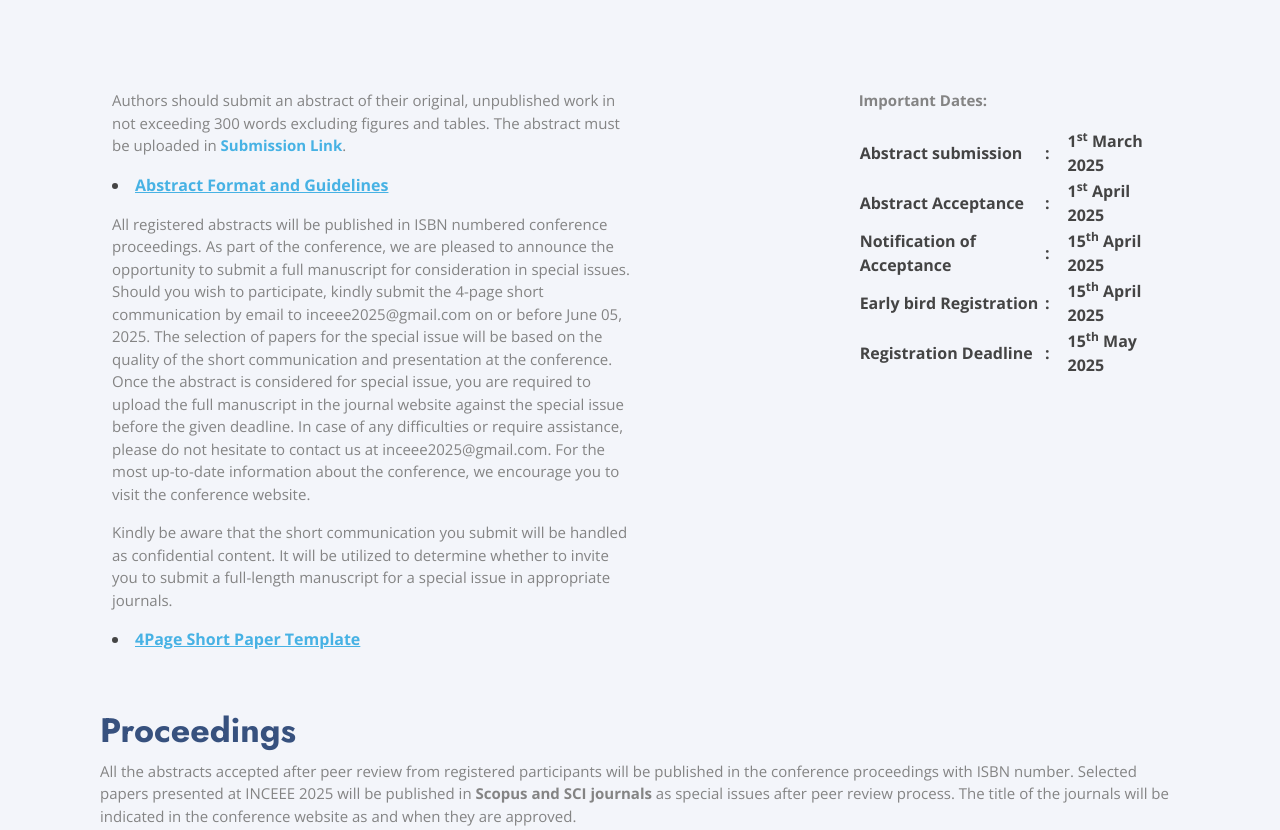
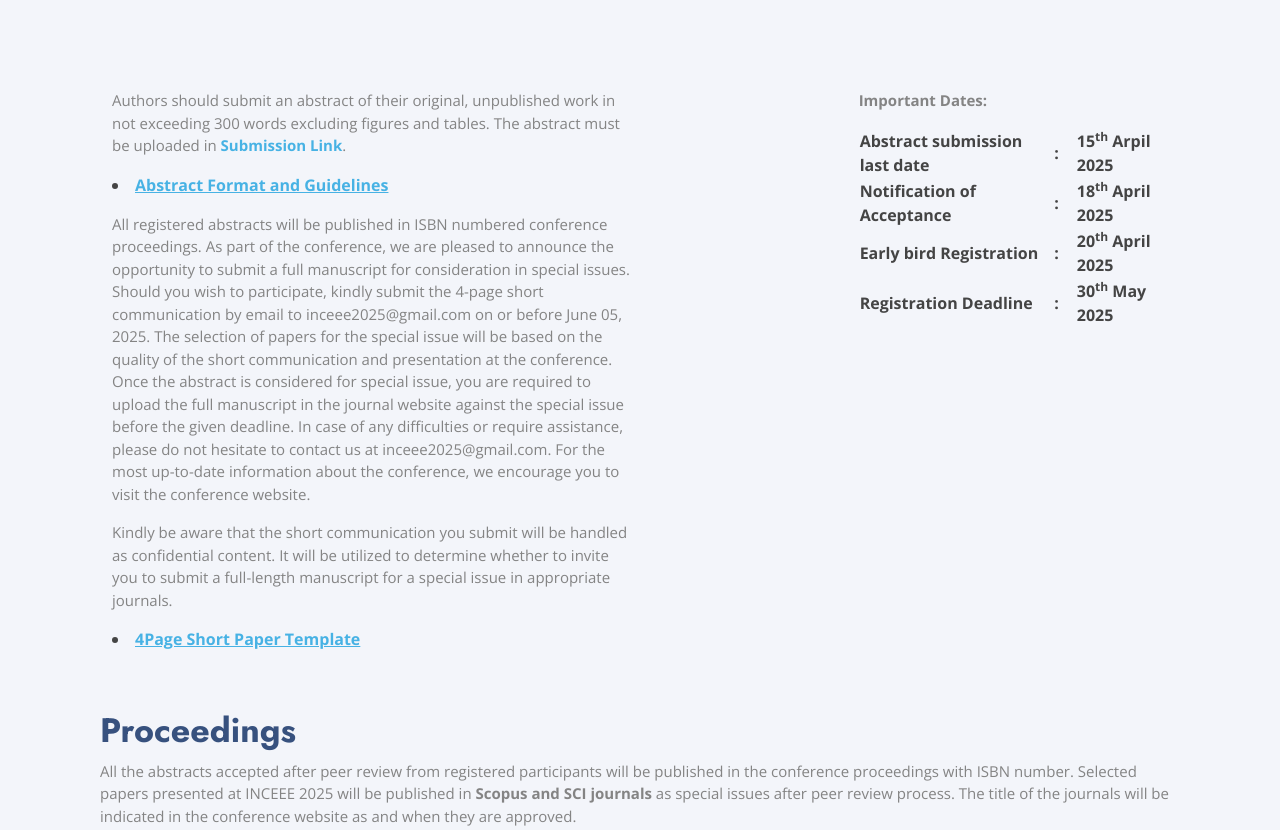
Before and after one commit to vdajayj/inceee-website, a plain HTML site: page index.html in a window 1280 px wide. Shown: the part 2020-2850 px from the top of the page. Drawn offline with nearby package versions, Linux system fonts and the light colour scheme.

Commit message:
update dates

```diff
--- a/assets/css/style.css
+++ b/assets/css/style.css
@@ -14,7 +14,8 @@
   padding: 10px 20px;
 }
 .qr-image {
-  width: 50px;
+  width: 250px;
+  height: 350px;
 }
 
 #update {
--- a/index.html
+++ b/index.html
@@ -220,7 +220,7 @@
         <div class="row content">
           <div class="col-lg-6">
             <p>
-              This conference is third in the series of International Conference on New Frontiers in Chemical, Energy
+              This conference is fourth in the series of International Conference on New Frontiers in Chemical, Energy
               and Environmental Engineering (INCEEE). The first edition of INCEEE was conducted during 20-21, March 2015,
               the second edition of INCEEE was conducted during 15-16, February 2019 and the third edition of INCEE was
               conducted during 24 - 25, November 2023.
@@ -435,9 +435,9 @@ In case of any difficulties or require assistance, please do not hesitate to con
                     <p>Important Dates:</p>
                   </b></tr>
                 <tr>
-                  <th>Abstract submission</th>
+                  <th>Abstract submission last date</th>
                   <th>:&emsp;</th>
-                  <th> 1<sup>st</sup> March 2025</th>
+                  <th> 15<sup>th</sup> Arpil 2025</th>
                 </tr>
                 <!-- <tr>
                   <th>Notification of Acceptance (For abstract submitted during 16<sup>th</sup> December 2024 - 15<sup>th</sup> January 2025)</th>
@@ -445,14 +445,9 @@ In case of any difficulties or require assistance, please do not hesitate to con
                   <th>31<sup>st</sup> January 2025</th>
                 </tr> -->
                 <tr>
-                  <th>Abstract Acceptance</th>
-                  <th>:&emsp;</th>
-                  <th>1<sup>st</sup> April 2025</th>
-                </tr>
-                <tr>
                   <th>Notification of Acceptance</th>
                   <th>:&emsp;</th>
-                  <th>15<sup>th</sup> April 2025</th>
+                  <th>18<sup>th</sup> April 2025</th>
                 </tr>
                  <!-- <tr>
                   <th>Notification of Acceptance (For abstract submitted after 15<sup>th</sup> Janu 2025)</th>
@@ -462,12 +457,12 @@ In case of any difficulties or require assistance, please do not hesitate to con
                 <tr>
                   <th>Early bird Registration</th>
                   <th>:&emsp;</th>
-                  <th>15<sup>th</sup> April 2025</th>
+                  <th>20<sup>th</sup> April 2025</th>
                 </tr>
                 <tr>
                   <th>Registration Deadline</th>
                   <th>:&emsp;</th>
-                  <th>15<sup>th</sup> May 2025</th>
+                  <th>30<sup>th</sup> May 2025</th>
                 </tr>
               </table>
             </div>
@@ -553,7 +548,9 @@ In case of any difficulties or require assistance, please do not hesitate to con
                       <th>SBININBB958</th>
                     </tr>
                   </table>
+
                 </div>
+                <img src="./assets/img/diamondjubileechemical@sbi.jpg" alt="Qr code image" class="qr-image">
               </div>
 
               <p>
```
Also changed, not shown: hotels.html (+1 -1 lines).
